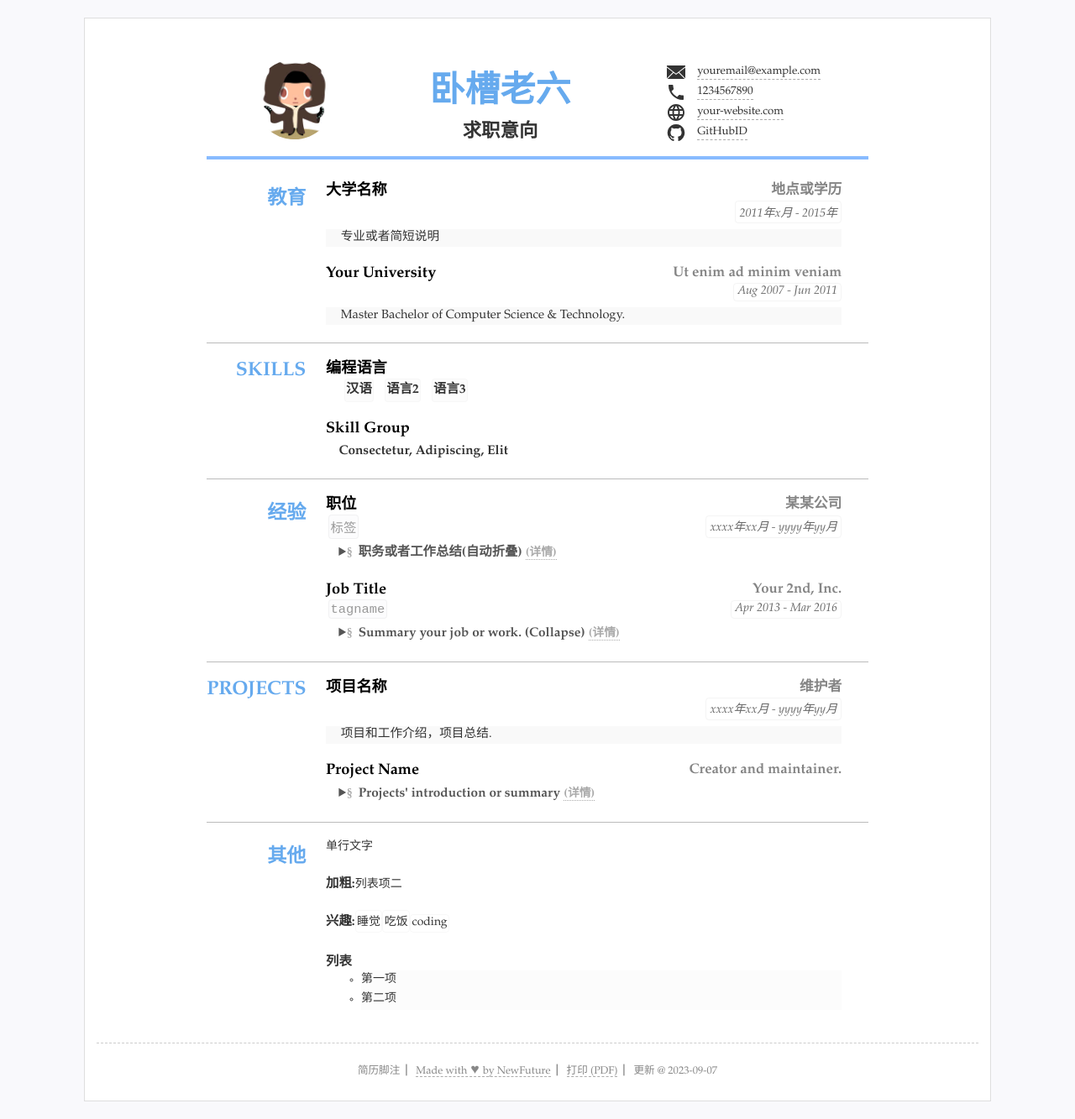
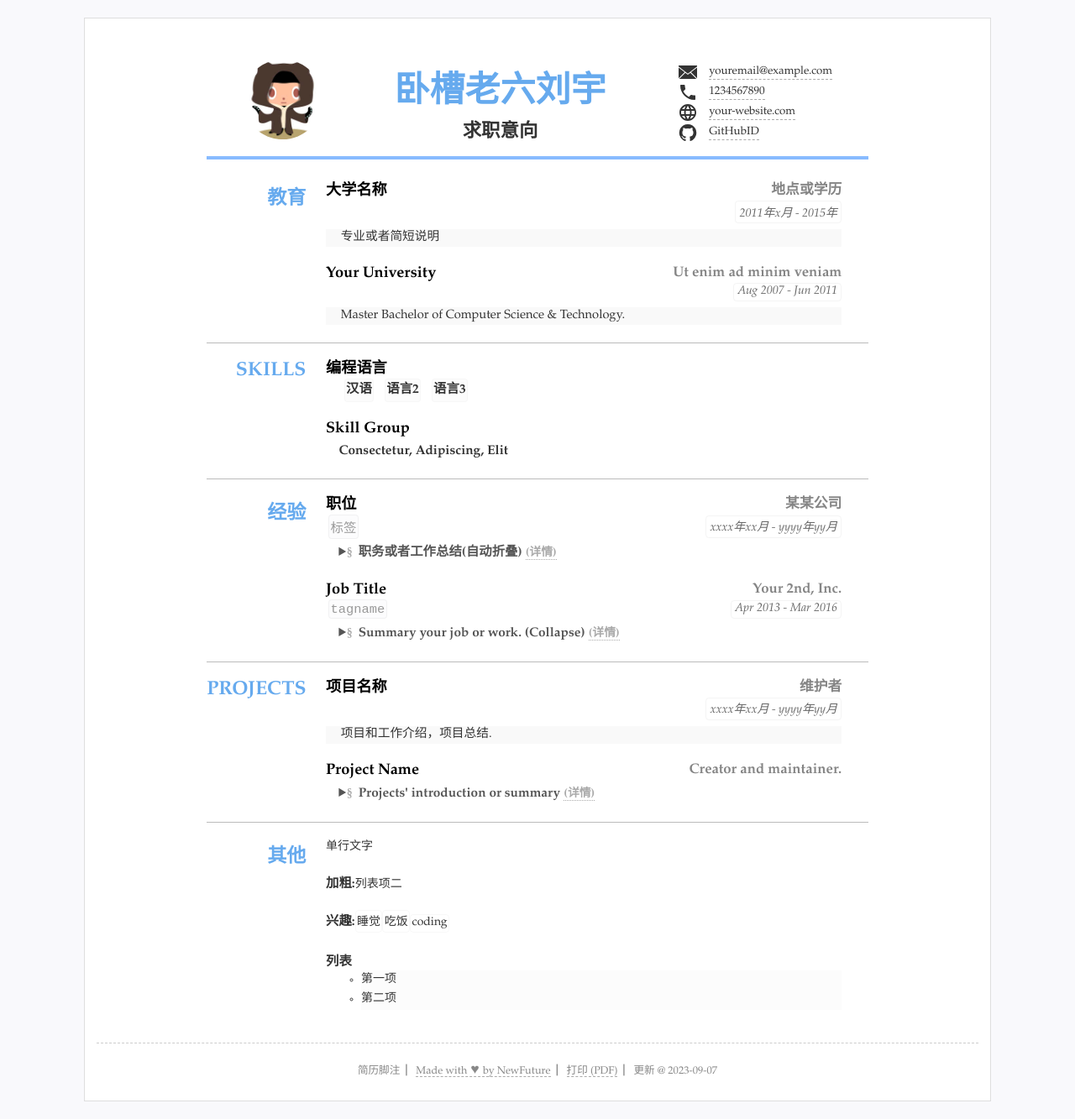
Before and after one commit to hi-luckily-live/plh-yyds, a Jekyll site: the page built from index.html, in a window 1280 px wide. Shown: the whole page at 84% size. Built offline with Jekyll 4.4.1, drawn with Linux system fonts in a browser that asks for light colours.

Commit message:
Update resume.yml

```diff
--- a/_data/resume.yml
+++ b/_data/resume.yml
@@ -3,7 +3,7 @@
 
 title: "你好简历君"
 lang: "zh" #语言设置 zh表示中文 en 表示英语
-name: "卧槽老六"
+name: "卧槽老六刘宇"
 jobtitle: "求职意向" #可空不显示
 photo: "assets/img/photo.jpg" #照片可空，不显示
 
```
